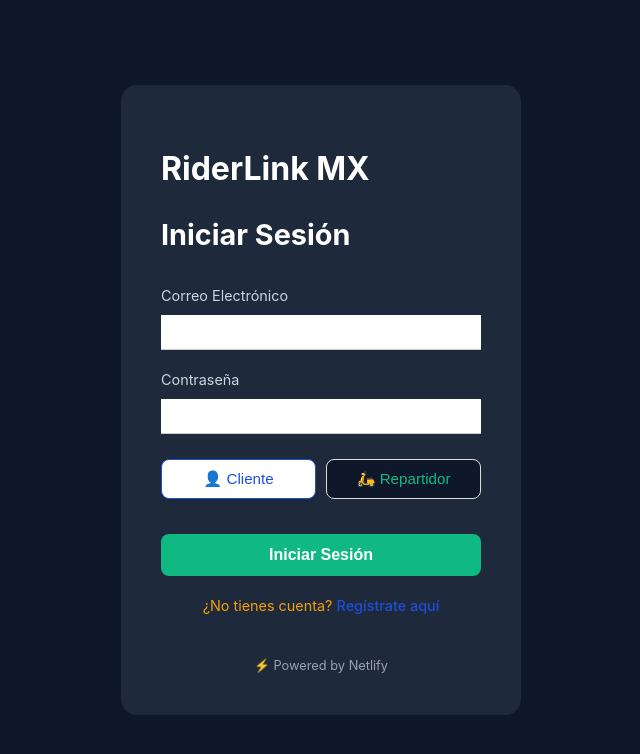
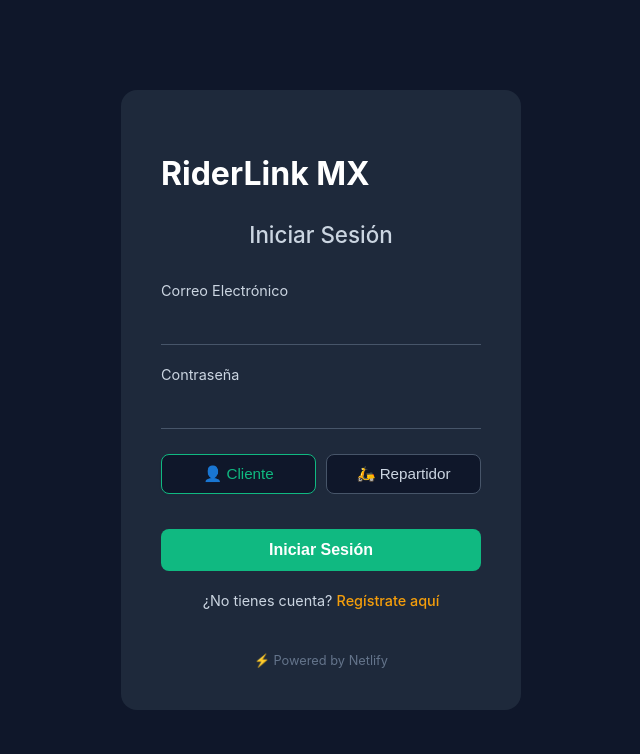
Before and after one commit to oeliud08/mandaditosApp, a React (Vite) app in the folder frontend-react/: page / in a window 1280 px wide. Shown: the top 754 px of the page, without its empty margins (319-959 px from the left). Built offline with nearby package versions, Linux system fonts and the light colour scheme.

Commit message:
fix colors

```diff
--- a/frontend-react/src/views/Login.css
+++ b/frontend-react/src/views/Login.css
@@ -8,6 +8,7 @@
   width: 100%;
   min-height: 100vh;
   background: #0F172A;
+  padding: 20px;
 }
 /*
 
@@ -30,9 +31,11 @@
 }
 
 .form-card h2{
-  font-size: 1.8rem;
-  color: #ffffff;
+  font-size: 1.4rem;
+  color: #CBD5E1;
   margin: 0 0 30px;
+  text-align: center;
+  font-weight: 500;
 }
 
 /* Scoped so these don't clash with the dashboard modal's .input-group */
@@ -40,9 +43,6 @@
   margin-bottom: 20px;
   display: flex;
   flex-direction: column;
-  background: transparent;
-  color: white;
-  border-bottom-color: #475569
 }
 
 .login-container .input-group label {
@@ -52,8 +52,10 @@
 }
 
 .login-container .input-group input {
+  background: transparent;
+  color: white;
   border: none;
-  border-bottom: 1px solid #ccc;
+  border-bottom: 1px solid #475569;
   padding: 8px 0;
   font-size: 1rem;
   outline: none;
@@ -61,7 +63,7 @@
 }
 
 .login-container .input-group input:focus {
-  border-bottom-color: #1d4ed8;
+  border-bottom-color: #10B981;
 }
 
 /* Role selector */
@@ -74,21 +76,21 @@
 .role-btn {
   flex: 1;
   padding: 10px;
-  border: 1px solid #ddd;
+  border: 1px solid #475569;
   background: #0F172A;
   border-radius: 8px;
   cursor: pointer;
   font-size: 0.95rem;
   font-weight: 500;
-  color: #10B981;
+  color: #CBD5E1;
   transition: all 0.2s ease;
 }
 
 .role-btn.active {
-  background: #ffffff;
-  border-color: #1d4ed8;
-  color: #1d4ed8;
-  box-shadow: 0 2px 4px rgba(0, 0, 0, 0.05);
+  background: #0F172A;
+  border-color: #10B981;
+  color: #10B981;
+  box-shadow: 0 2px 4px rgba(0, 0, 0, 0.02);
 }
 
 /* Primary button */
@@ -107,7 +109,7 @@
 }
 
 .submit-btn:hover:not(:disabled) {
-  background-color: #1e40af;
+  background-color: #059669;
 }
 
 .submit-btn:disabled {
@@ -116,7 +118,7 @@
 }
 
 .error-message {
-  color: #dc2626;
+  color: #F87171;
   font-size: 0.9rem;
   margin: 0 0 15px;
 }
@@ -131,11 +133,11 @@
   text-align: center;
   margin-top: 20px;
   font-size: 0.9rem;
-  color: #F59E0B;
+  color: #CBD5E1;
 }
 
 .register-link a {
-  color: #1d4ed8;
+  color: #F59E0B;
   text-decoration: none;
   font-weight: 500;
 }
@@ -144,7 +146,7 @@
   text-align: center;
   margin-top: 40px;
   font-size: 0.8rem;
-  color: #9ca3af;
+  color: #64748B;
 }
 
 /* Tablets */
```
